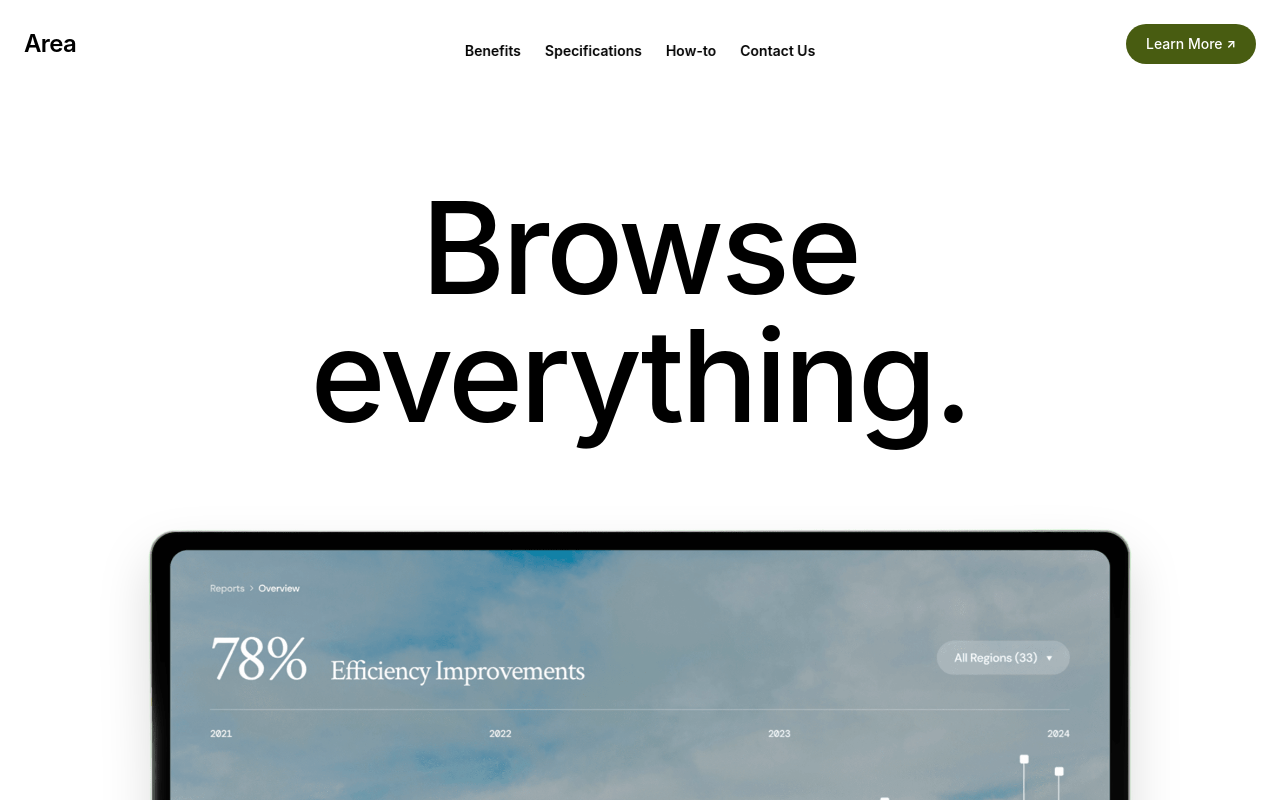
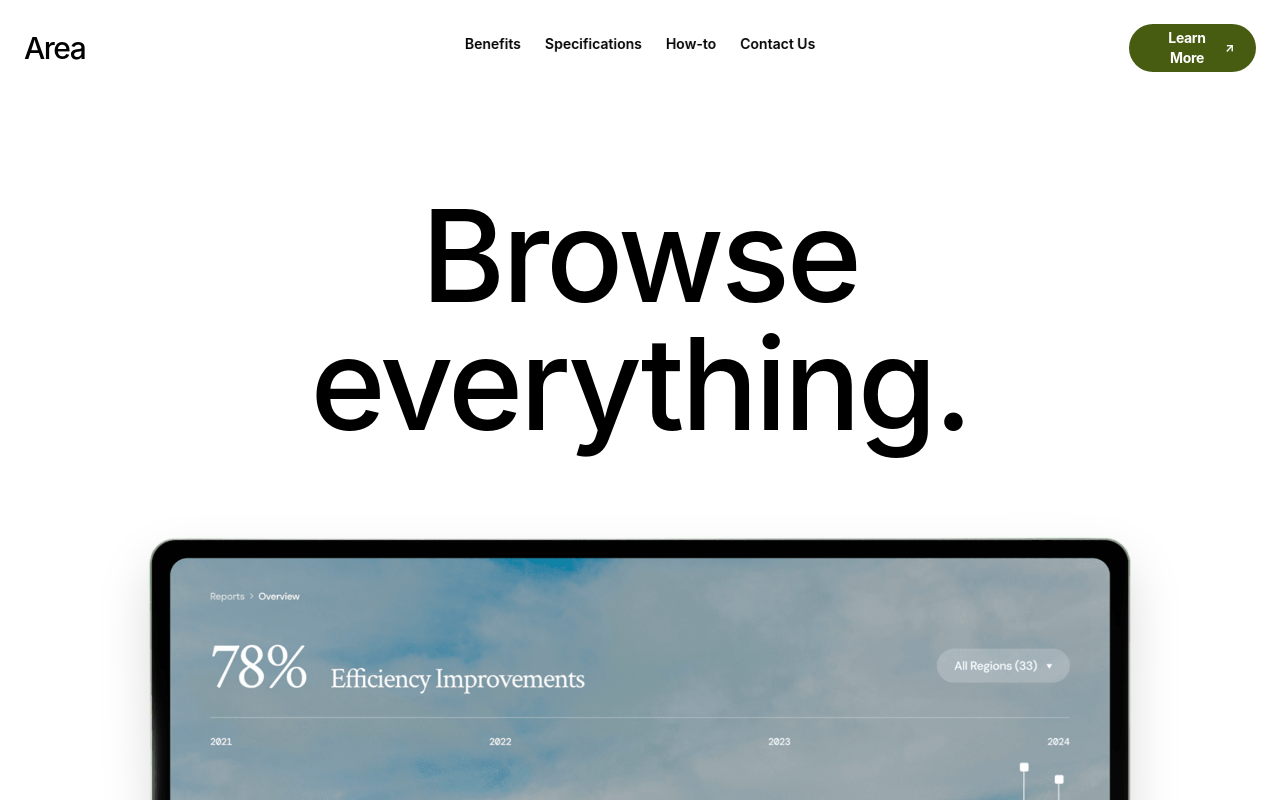
Before and after one commit to GuiFrancini/DesignFigma, a React (Vite) app in the folder design-figma/: page / in a window 1280 px wide. Shown: the top 800 px of the page. Built offline with nearby package versions, Linux system fonts and the light colour scheme.

Commit message:
✨ feat:  new stylization

```diff
--- a/design-figma/src/components/header/header.tsx
+++ b/design-figma/src/components/header/header.tsx
@@ -2,12 +2,17 @@ export function Header() {
   return (
     <header className="w-full bg-white px-6 py-6">
       <div className="mx-auto flex max-w-7xl items-center justify-between">
+ {/* div area  text-2xl font-normal tracking-tight text-black*/}
+        <h1 className="text-[30px] font-medium leading-[120%] tracking-[-0.05em] text-black">
 
-        <h1 className="text-2xl font-semibold tracking-tight text-black">
          <a href="#">Area </a>
         </h1>
 
-        <button className="flex items-center gap-1 rounded-full bg-[#485c11] px-5 py-2.5 text-sm font-medium text-white transition hover:bg-[#485c11]/90">
+ {/* div botão*/}
+        <button className="flex h-12 w-[127px] items-center justify-center
+         gap-[2px] rounded-full bg-[#485c11] px-[22px] py-[14px] text-center
+         text-sm font-bold leading-[140%] tracking-[-0.025em]
+         text-white transition hover:bg-[#8e8c78]/90">
           Learn More <span className="text-xs font-bold leading-nome">↗</span>
         </button>
       </div>
--- a/design-figma/src/components/navbar/navbar.tsx
+++ b/design-figma/src/components/navbar/navbar.tsx
@@ -1,22 +1,26 @@
 export function Navbar() {
   return (
     <div className="fixed left-1/2 top-6 z-50 -translate-x-1/2">
-      <nav className="flex items-center gap-6 rounded-full border
-         border-white/20 bg-white/10 px-6 py-4 backdrop-blur-xl">
+      <nav className="flex items-center gap-6 rounded-full
+         bg-white/30 px-5 py-2.5 backdrop-blur-xl">
 
-        <a href="#" className="text-sm font-semibold text-black transition hover:text-[#929292]">
+        <a href="#" className="text-sm font-semibold
+         text-black transition-all duration-500 hover:text-[#929292]">
           Benefits
         </a>
 
-        <a href="#" className="text-sm font-semibold text-black transition hover:text-[#929292]">
+        <a href="#" className="text-sm font-semibold
+         text-black transition hover:text-[#929292]">
           Specifications
         </a>
 
-        <a href="#" className="text-sm font-semibold text-black transition hover:text-[#929292]">
+        <a href="#" className="text-sm font-semibold
+         text-black transition hover:text-[#929292]">
           How-to
         </a>
 
-        <a href="#" className="text-sm font-semibold text-black transition hover:text-[#929292]">
+        <a href="#" className="text-sm font-semibold
+         text-black transition hover:text-[#929292]">
           Contact Us
         </a>
       </nav>
```
